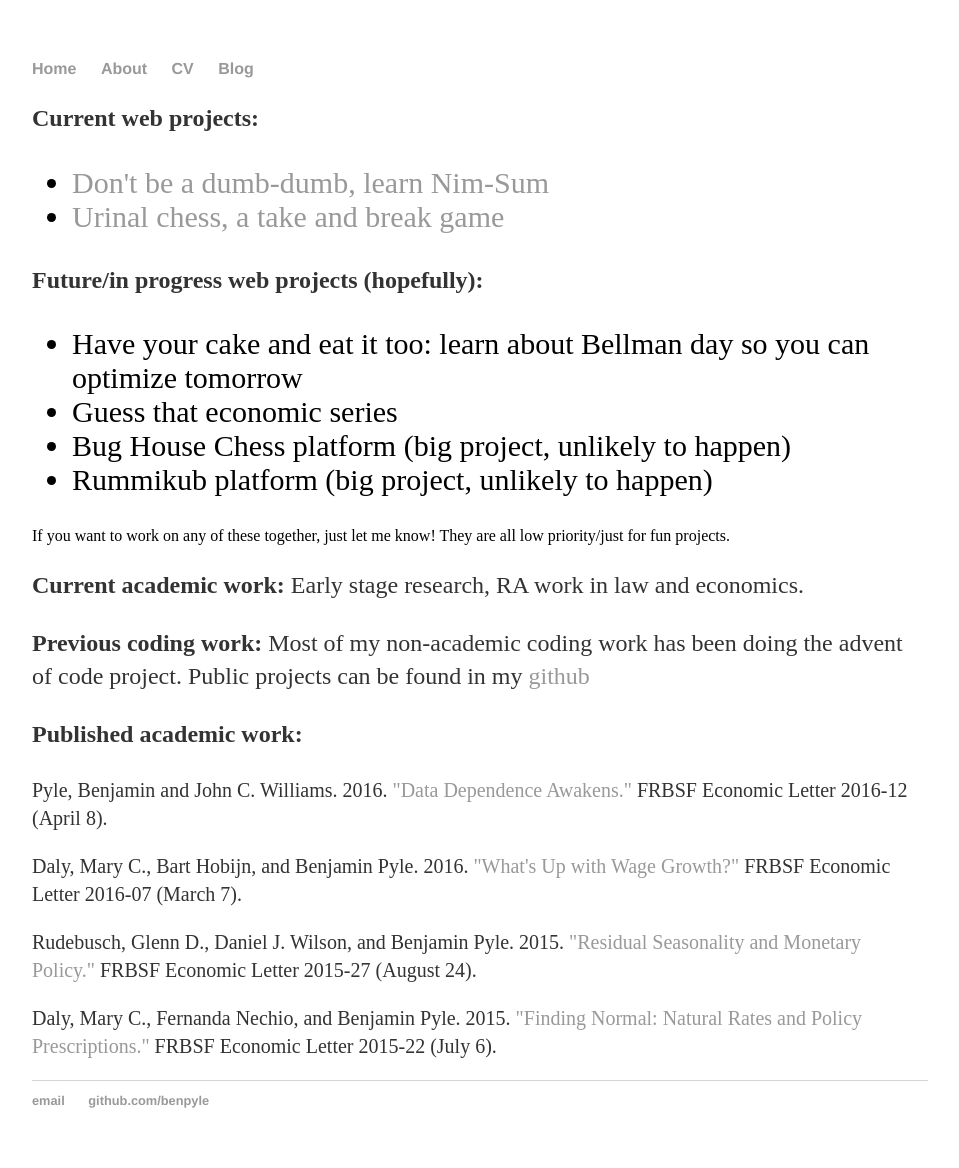
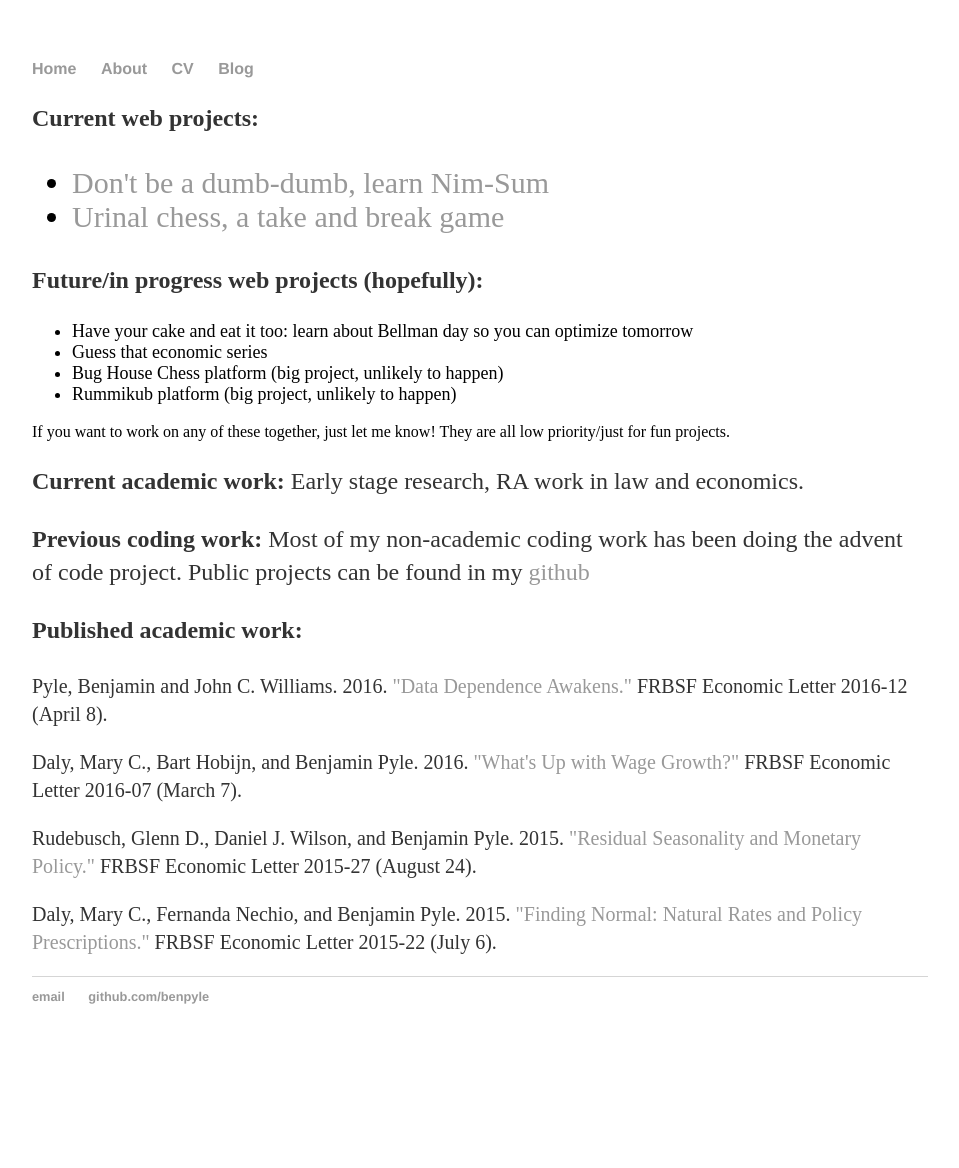
Before and after one commit to BenPyle/BenPyle.github.io, a Jekyll site: the page built from index.html, in a window 1280 px wide. Shown: the whole page, without its empty margins (160-1119 px from the left). Built offline with Jekyll 4.4.1, drawn with Linux system fonts in a browser that asks for light colours; after the commit the page ends 1064 px from its top, so only the background shows below that.

Commit message:
Update index.html

```diff
--- a/index.html
+++ b/index.html
@@ -10,7 +10,7 @@ title: Ben Pyle
 	</ul>
 	</p>
 	<p> <b>Future/in progress web projects (hopefully):</b> <br/>
-		<ul style="font-size:30px">
+		<ul style="font-size:18px">
 		 <li>Have your cake and eat it too: learn about Bellman day so you can optimize tomorrow</li>
 		 <li>Guess that economic series </li>
 		 <li>Bug House Chess platform (big project, unlikely to happen)</li>
```
